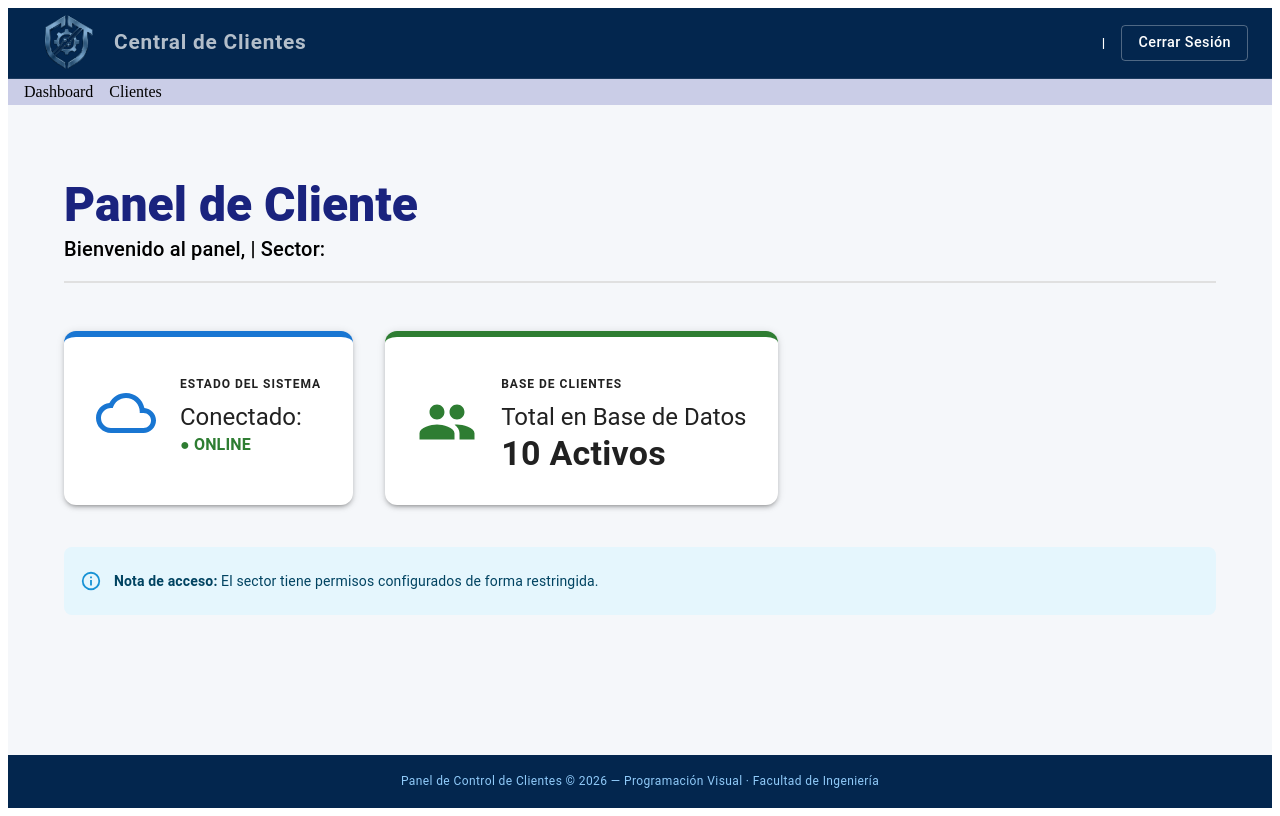
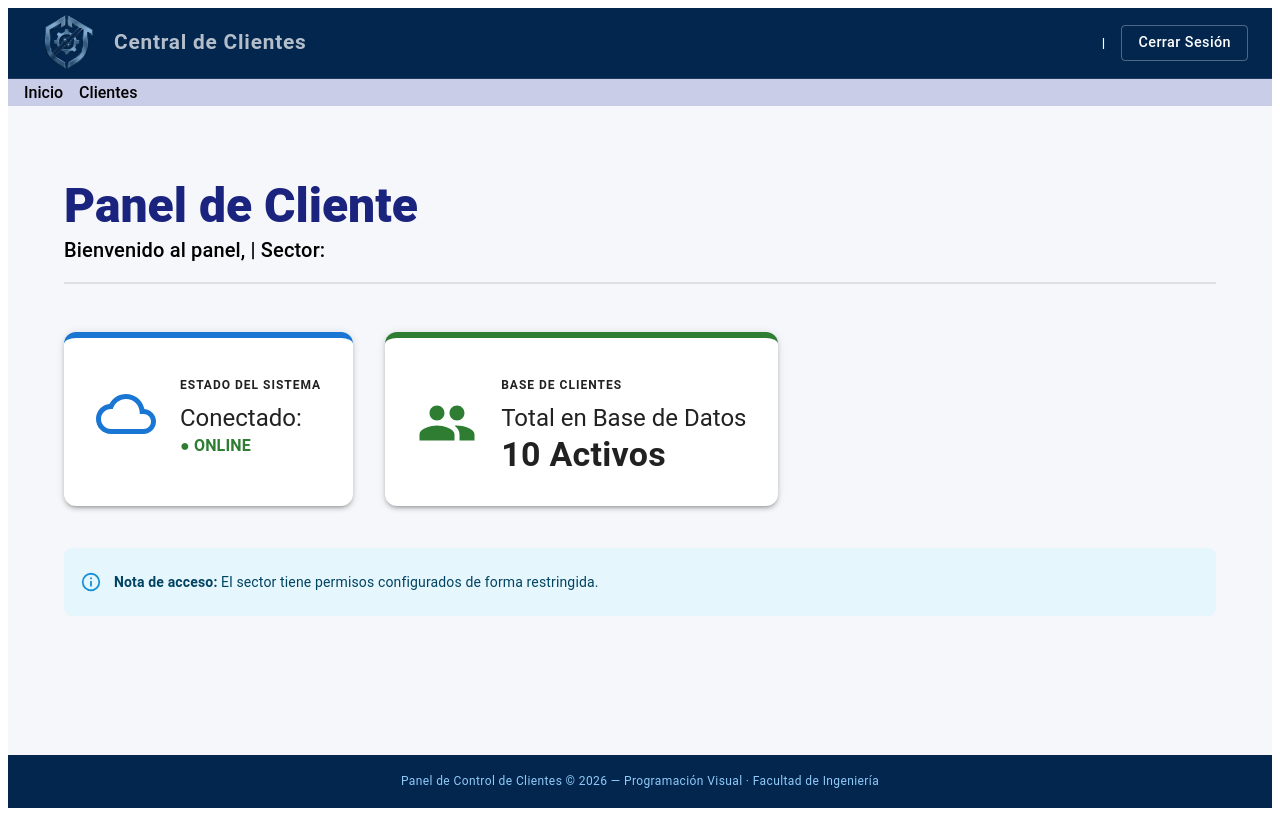
Before and after one commit to davidjuharez/pv_tp_integrador_grupo6, a React (Vite) app in the folder pv_tp_integrador_grupo6/: page / in a window 1280 px wide. Built offline with nearby package versions, Linux system fonts and the light colour scheme; sample sign-in values are in the browser's storage.

Commit message:
Cambio de letras y de palabras de la barra principal- Correcion

```diff
--- a/pv_tp_integrador_grupo6/src/components/layout/Navbar.jsx
+++ b/pv_tp_integrador_grupo6/src/components/layout/Navbar.jsx
@@ -2,11 +2,27 @@ import { Box } from '@mui/material';
 import { Link } from 'react-router-dom';
 
 const Nav = () => {
+  // 1. Creamos una variable con todos los estilos de la letra juntos
+  const estiloLink = {
+    color: 'black',
+    textDecoration: 'none',
+    fontFamily: '"Roboto", "Helvetica", "Arial", sans-serif', // Estilo de la fuente
+    fontWeight: '500', // Grosor de la letra (podés usar 'bold' para más gruesa)
+    fontSize: '16px'   // Tamaño de la letra
+  };
+
   return (
     <Box component="nav" sx={{ bgcolor: '#cacde7', display: 'flex', flexDirection: 'row', px: 2, py: 0.5, gap: 2 }}>
-      <Link to="/" style={{ color: 'black', textDecoration: 'none' }}>Dashboard</Link>
-      <Link to="/clientes" style={{ color: 'black', textDecoration: 'none' }}>Clientes</Link>
-      {/*<Link to="/login" style={{ color: 'black', textDecoration: 'none' }}>Login</Link>*/}
+
+      {/* 2. Cambiamos "Dashboard" por "Inicio" y le pasamos la variable estiloLink */}
+      <Link to="/" style={estiloLink}>Inicio</Link>
+
+      {/* 3. Hacemos lo mismo con el link de "Clientes" */}
+      <Link to="/clientes" style={estiloLink}>Clientes</Link>
+
+      {/* El link de Login lo dejamos comentado como lo tenías, por las dudas */}
+      {/*<Link to="/login" style={estiloLink}>Login</Link>*/}
+
     </Box>
   );
 };
```
